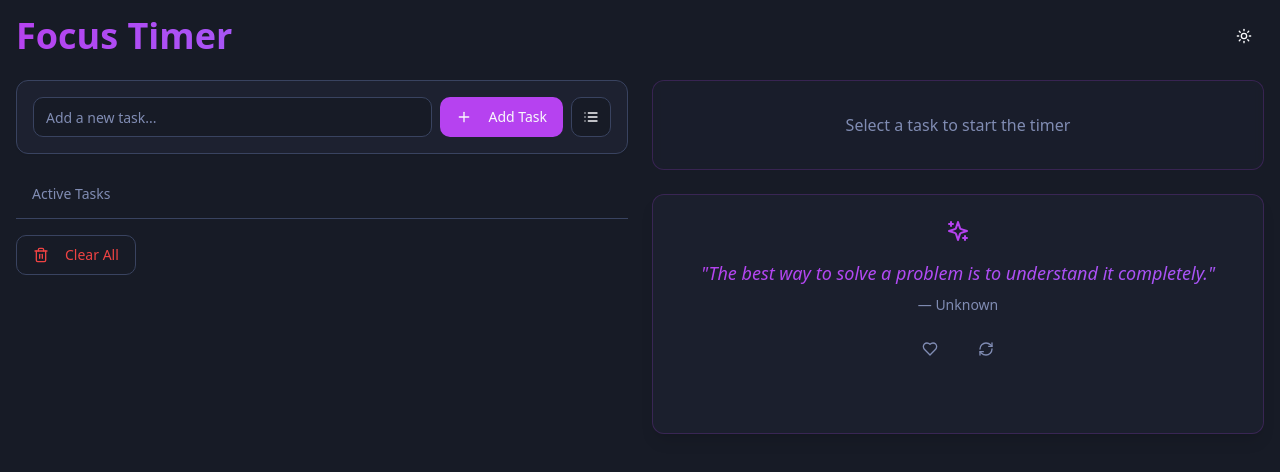
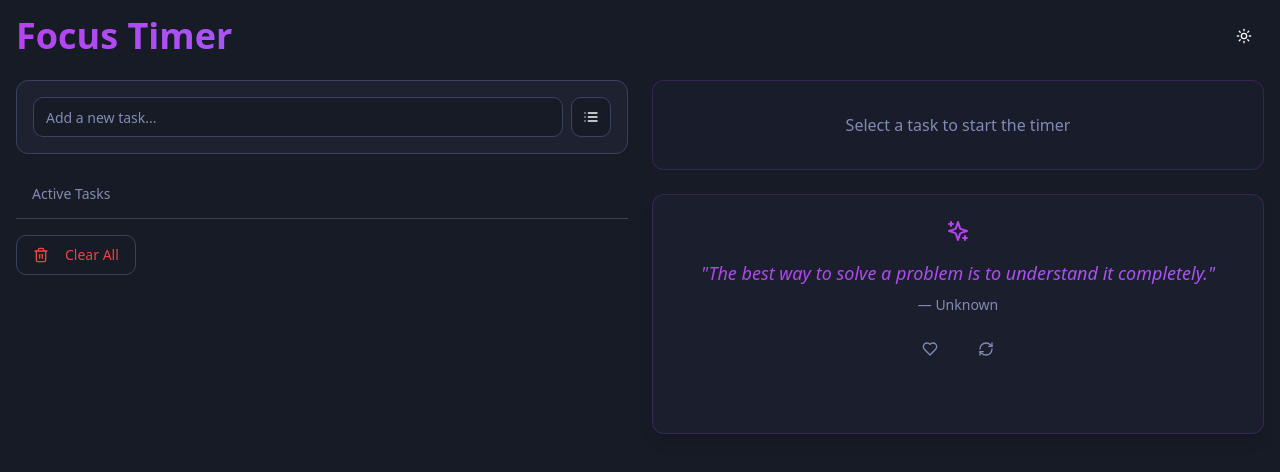
Before and after one commit to cipp-ashe/focus-motivate-surge, a React (Vite) app: page / in a window 1280 px wide. Shown: the top 472 px of the page. Built offline with nearby package versions, Linux system fonts and the light colour scheme.

Commit message:
task fix

```diff
--- a/src/components/TaskInput.tsx
+++ b/src/components/TaskInput.tsx
@@ -82,11 +82,6 @@ export const TaskInput = ({ onTaskAdd }: TaskInputProps) => {
               </button>
             )}
           </div>
-          <div className="flex gap-2">
-            <Button type="submit" className="whitespace-nowrap">
-              <Plus className="h-4 w-4 mr-2" />
-              Add {isBulkAdd ? 'Tasks' : 'Task'}
-            </Button>
           <DropdownMenu>
             <DropdownMenuTrigger asChild>
               <Button type="button" variant="outline" size="icon">
@@ -103,7 +98,6 @@ export const TaskInput = ({ onTaskAdd }: TaskInputProps) => {
             </DropdownMenuContent>
           </DropdownMenu>
         </div>
-        </div>
       </form>
     </Card>
   );
```
Lines whose indentation alone changed are shown as unchanged.
